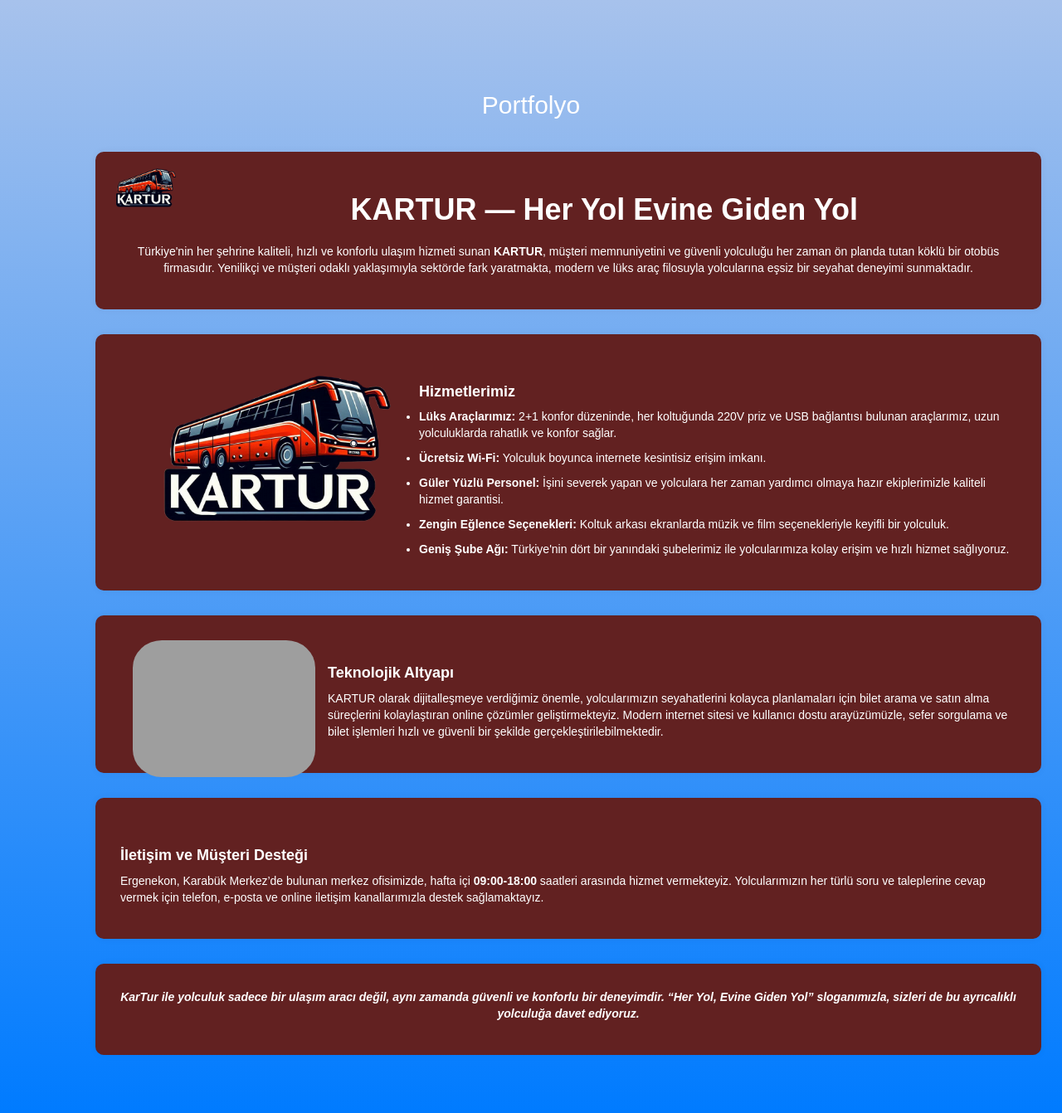
After one commit to mavitilki01/Bus_Company_Web_Site, a PHP site: page /portfolyo-1.html in a window 1280 px wide. The commit adds this page. Shown: the whole page at 83% size. Run offline with PHP 8.4, Linux system fonts and the light colour scheme; grey boxes are pictures that could not be loaded.

Commit message:
portfolyo sayfası +php eklentisi denemesi

```diff
--- /dev/null
+++ b/portfolyo-1.html
@@ -0,0 +1,193 @@
+<!DOCTYPE html>
+<html lang="tr">
+
+<head>
+    <meta charset="utf-8">
+    <title>Portfolyo - KARTUR</title>
+    <link rel="icon" href="Resimler/kartur_logo.png" type="image/png">
+    <meta name="viewport" content="width=device-width, initial-scale=1, maximum-scale=1, user-scalable=no" />
+    <link rel="stylesheet" href="https://maxcdn.bootstrapcdn.com/bootstrap/3.3.7/css/bootstrap.min.css">
+    <link href="stil.css" rel="stylesheet" type="text/css">
+    <link rel="stylesheet" href="https://cdnjs.cloudflare.com/ajax/libs/font-awesome/6.7.2/css/all.min.css">
+    <style>
+        body {
+            padding: 40px;
+            font-family: Arial, sans-serif;
+            background-color: #f8f8f8;
+            color: white;
+        }
+
+
+        h1 {
+            font-weight: bold;
+            margin-bottom: 20px;
+        }
+
+        h4 {
+            margin-top: 30px;
+            font-weight: bold;
+        }
+
+        ul {
+            padding-left: 20px;
+        }
+
+        ul li {
+            margin-bottom: 10px;
+        }
+
+        .highlight {
+            font-weight: bold;
+            font-style: italic;
+        }
+
+        .section {
+            background: rgb(98, 33, 33);
+            padding: 30px;
+            border-radius: 10px;
+            box-shadow: 0 0 10px rgba(0, 0, 0, 0.05);
+            margin-bottom: 30px;
+        }
+    </style>
+</head>
+
+<body>
+
+    <?php include('header.php'); ?> <!--şimdilik çalışmıyor (xampp yok)-->
+
+    <!--php çalışmadığı için şimdilik bunu el ile ekledim
+    <div class="container-fluid Banner">
+        <div class="container">
+            <div class="row">
+                <div class="col-xs-12 col-sm-6 col-md-7 logo">
+                    <a href="?syf=main"><img src="Resimler/kartur_logo.png" class="img-responsive"
+                            alt="KARTUR Logo"></a>
+                </div>
+                <div>
+                    <i>
+                        <h3><i>"KarTur’la Her Yol, Evine Giden Yol." </i></h3>
+                    </i>
+                </div>
+            </div>
+        </div>
+
+        <nav class="navbar navbar-default logo-nav">
+            <div class="container-fluid">
+                <div class="navbar-header">
+                    <button type="button" class="navbar-toggle collapsed" data-toggle="collapse" data-target="#navbar">
+                        <span class="sr-only">Navigasyonu aç/kapa</span>
+                        <span class="icon-bar"></span>
+                        <span class="icon-bar"></span>
+                        <span class="icon-bar"></span>
+                    </button>
+                </div>
+                <div class="collapse navbar-collapse" id="navbar">
+                    <ul class="nav navbar-nav">
+                        <li><a href="?syf=main">ANA SAYFA</a></li>
+                        <li class="dropdown">
+                            <a href="#" class="dropdown-toggle" data-toggle="dropdown">KURUMSAL <span
+                                    class="caret"></span></a>
+                            <ul class="dropdown-menu">
+                                <li><a href="?syf=Hakkimizda">Hakkımızda</a></li>
+                                <li><a href="?syf=Belgelerimiz">Belgelerimiz</a></li>
+                            </ul>
+                        </li>
+                        <li class="dropdown">
+                            <a href="#" class="dropdown-toggle" data-toggle="dropdown">HİZMETLERİMİZ <span
+                                    class="caret"></span></a>
+                            <ul class="dropdown-menu">
+                                <li><a href="?syf=Hizmet1">Hizmet 1</a></li>
+                                <li><a href="?syf=Hizmet2">Hizmet 2</a></li>
+                                <li><a href="?syf=Portfolyo">Portfolyo</a></li>
+                            </ul>
+                        </li>
+                        <li><a href="#iletisim">İLETİŞİM</a></li>
+                    </ul>
+                </div>
+            </div>
+        </nav>
+    </div>
+    <!----------------------------------------------------------------------------------------->
+
+    <div class="container content-section" style="margin-top: 50px;">
+        <h2 class="text-center" style="margin-bottom: 40px;">Portfolyo</h2>
+
+        <div class="container">
+
+            <div class="col-xs-12 col-sm-6 col-md-4">
+                <img class="col-xs-12 col-sm-6 col-md-4" src="Resimler/kartur_logo.png" alt="kartur logo" style="margin-top: 15px; margin-left: 15px;"
+                    class="img-responsive">
+                <div class="caption">
+                    <div class="container">
+                        <div class="section text-center">
+                            <h1>KARTUR — Her Yol Evine Giden Yol</h1>
+                            <p>
+                                Türkiye'nin her şehrine kaliteli, hızlı ve konforlu ulaşım hizmeti sunan
+                                <strong>KARTUR</strong>, müşteri memnuniyetini ve güvenli yolculuğu her zaman ön planda
+                                tutan köklü bir otobüs firmasıdır.
+                                Yenilikçi ve müşteri odaklı yaklaşımıyla sektörde fark yaratmakta, modern ve lüks araç
+                                filosuyla yolcularına eşsiz bir seyahat deneyimi sunmaktadır.
+                            </p>
+                        </div>
+
+                        <div class="section">
+                            <img class="col-xs-12 col-sm-6 col-md-4" src="Resimler/kartur_logo.png" alt="kartur logo" class="img-responsive">
+                            <h4>Hizmetlerimiz</h4>
+                            <ul>
+                                <li><strong>Lüks Araçlarımız:</strong> 2+1 konfor düzeninde, her koltuğunda 220V priz ve
+                                    USB bağlantısı bulunan araçlarımız, uzun yolculuklarda rahatlık ve konfor sağlar.
+                                </li>
+                                <li><strong>Ücretsiz Wi-Fi:</strong> Yolculuk boyunca internete kesintisiz erişim
+                                    imkanı.</li>
+                                <li><strong>Güler Yüzlü Personel:</strong> İşini severek yapan ve yolculara her zaman
+                                    yardımcı olmaya hazır ekiplerimizle kaliteli hizmet garantisi.</li>
+                                <li><strong>Zengin Eğlence Seçenekleri:</strong> Koltuk arkası ekranlarda müzik ve film
+                                    seçenekleriyle keyifli bir yolculuk.</li>
+                                <li><strong>Geniş Şube Ağı:</strong> Türkiye'nin dört bir yanındaki şubelerimiz ile
+                                    yolcularımıza kolay erişim ve hızlı hizmet sağlıyoruz.</li>
+                            </ul>
+                        </div>
+
+                        <div class="section">
+                            <img class="col-xs-12 col-sm-6 col-md-4" src="https://images.unsplash.com/photo-1735825764478-674bb8df9d4a?q=80&w=2070&auto=format&fit=crop&ixlib=rb-4.1.0&ixid=M3wxMjA3fDF8MHxwaG90by1wYWdlfHx8fGVufDB8fHx8fA%3D%3D"
+                                style="width: 250px; border-radius: 20%;" alt="" class="img-responsive">
+                            <h4>Teknolojik Altyapı</h4>
+                            <p>
+                                KARTUR olarak dijitalleşmeye verdiğimiz önemle, yolcularımızın seyahatlerini kolayca
+                                planlamaları için bilet arama ve satın alma süreçlerini kolaylaştıran online çözümler
+                                geliştirmekteyiz.
+                                Modern internet sitesi ve kullanıcı dostu arayüzümüzle, sefer sorgulama ve bilet
+                                işlemleri hızlı ve güvenli bir şekilde gerçekleştirilebilmektedir.
+                            </p>
+                        </div>
+
+                        <div class="section">
+                            <h4>İletişim ve Müşteri Desteği</h4>
+                            <p>
+                                Ergenekon, Karabük Merkez’de bulunan merkez ofisimizde, hafta içi
+                                <strong>09:00-18:00</strong> saatleri arasında hizmet vermekteyiz.
+                                Yolcularımızın her türlü soru ve taleplerine cevap vermek için telefon, e-posta ve
+                                online iletişim kanallarımızla destek sağlamaktayız.
+                            </p>
+                        </div>
+
+                        <div class="section text-center">
+                            <p class="highlight">
+                                KarTur ile yolculuk sadece bir ulaşım aracı değil, aynı zamanda güvenli ve konforlu bir
+                                deneyimdir.
+                                “Her Yol, Evine Giden Yol” sloganımızla, sizleri de bu ayrıcalıklı yolculuğa davet
+                                ediyoruz.
+                            </p>
+                        </div>
+                    </div>
+                </div>
+            </div>
+
+        </div>
+    </div>
+
+    <script src="https://ajax.googleapis.com/ajax/libs/jquery/3.7.1/jquery.min.js"></script>
+    <script src="https://maxcdn.bootstrapcdn.com/bootstrap/3.3.7/js/bootstrap.min.js"></script>
+</body>
+
+</html>
--- a/stil.css
+++ b/stil.css
@@ -68,8 +68,10 @@
     /* Slideshow */
     #slideshow img {
         width: 100%;
-        height: auto;
+        height: 600px;
+        width: 900px;
         display: none;
+        object-fit: cover;
     }
 
     #slideshow img:first-child {
```
Also changed, not shown: header.php (added, +14 -0 lines), main.html (+18 -18 lines), Resimler/kartur_logo.png (added), Resimler/novabus.png (deleted), Resimler/slayt/kartur_zeka.jfif (added), Resimler/slayt/random-foto.jpg (deleted).
